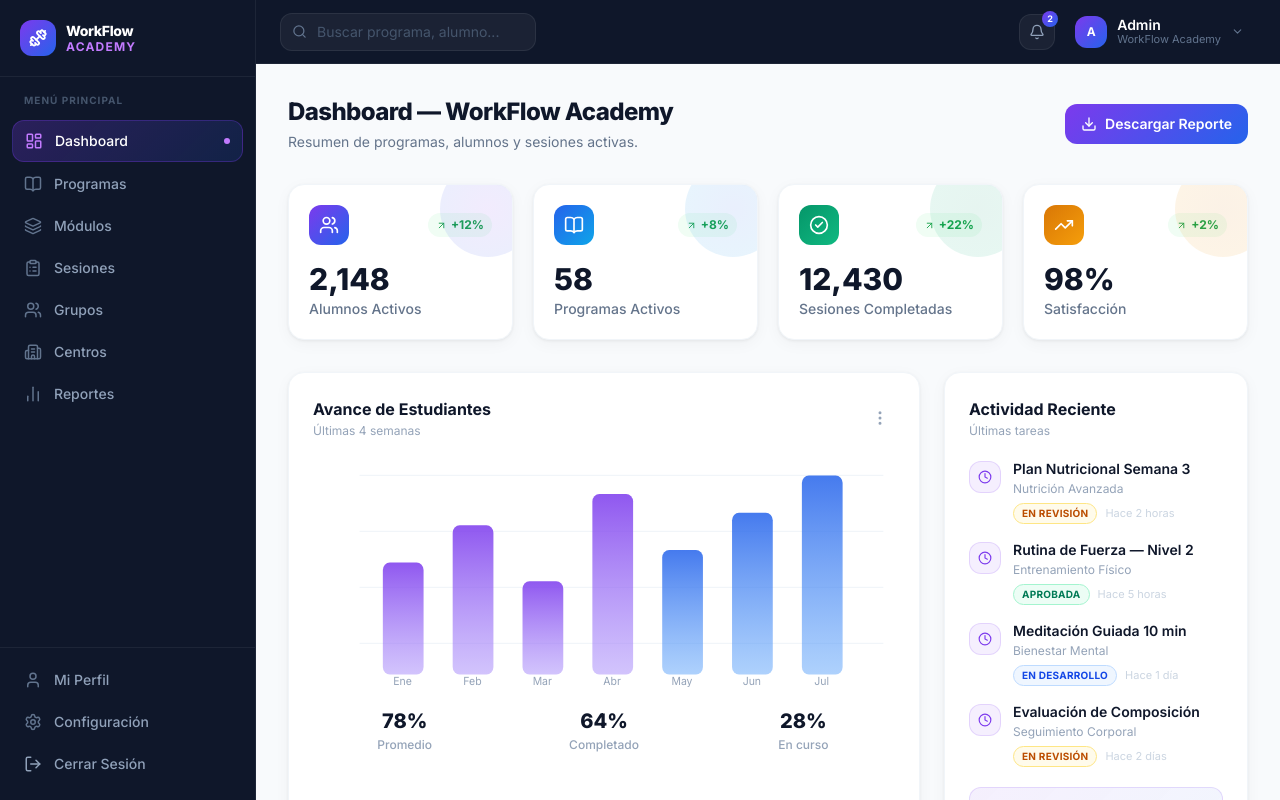
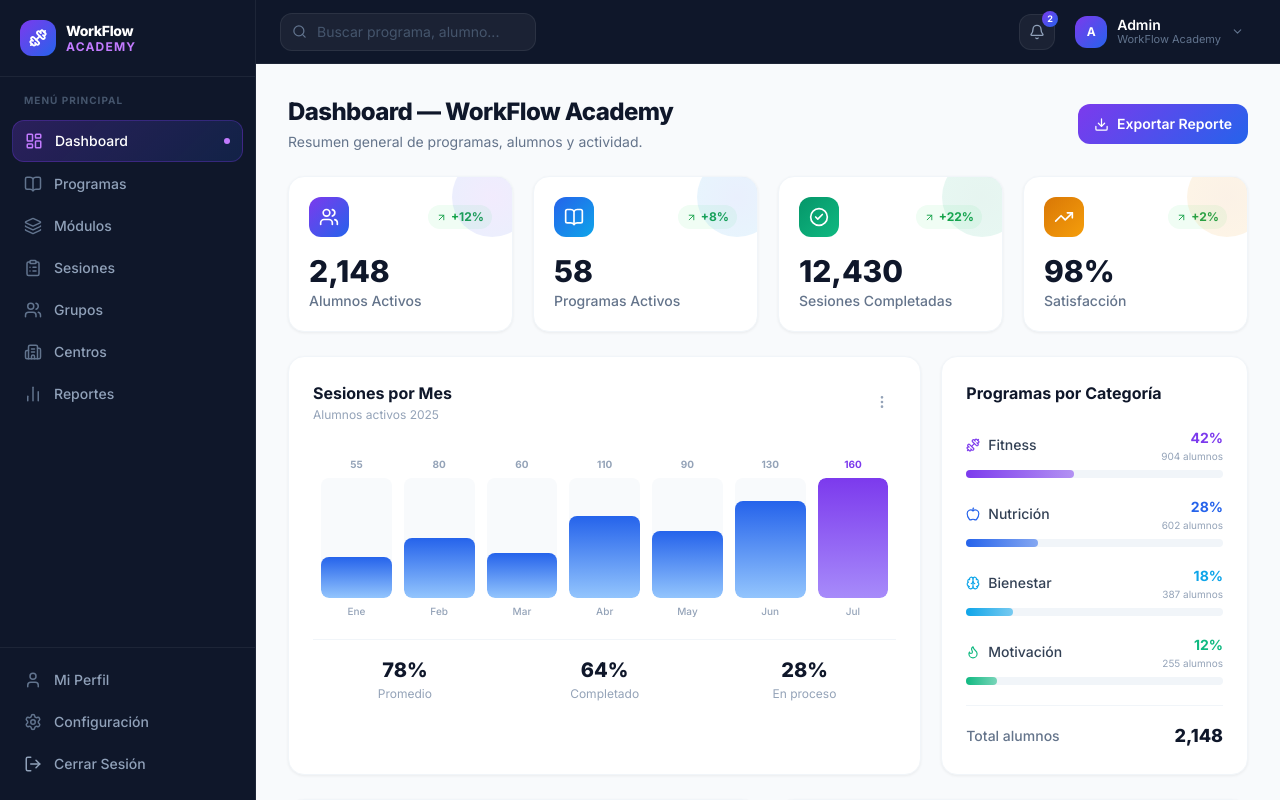
Before and after one commit to paradaandres0-blip/To-Do-List, a React (Vite) app: page /dashboard in a window 1280 px wide. Built offline with nearby package versions, Linux system fonts and the light colour scheme.

Commit message:
ajsutes dashborad

```diff
--- a/src/pages/dashboard/Dashboard.tsx
+++ b/src/pages/dashboard/Dashboard.tsx
@@ -2,48 +2,23 @@
 import {
   Users, BookOpen, CheckCircle2, TrendingUp,
   Clock, MoreVertical, Download, ArrowUpRight,
+  Dumbbell, Apple, Brain, Flame,
 } from 'lucide-react';
 
+// ── Métricas principales ──
 const STATS = [
-  {
-    title: 'Alumnos Activos',
-    value: '2,148',
-    icon: Users,
-    trend: '+12%',
-    gradientFrom: '#7c3aed',
-    gradientTo: '#2563eb',
-  },
-  {
-    title: 'Programas Activos',
-    value: '58',
-    icon: BookOpen,
-    trend: '+8%',
-    gradientFrom: '#2563eb',
-    gradientTo: '#0ea5e9',
-  },
-  {
-    title: 'Sesiones Completadas',
-    value: '12,430',
-    icon: CheckCircle2,
-    trend: '+22%',
-    gradientFrom: '#059669',
-    gradientTo: '#10b981',
-  },
-  {
-    title: 'Satisfacción',
-    value: '98%',
-    icon: TrendingUp,
-    trend: '+2%',
-    gradientFrom: '#d97706',
-    gradientTo: '#f59e0b',
-  },
+  { title: 'Alumnos Activos',       value: '2,148',  icon: Users,        trend: '+12%', from: '#7c3aed', to: '#2563eb' },
+  { title: 'Programas Activos',     value: '58',     icon: BookOpen,     trend: '+8%',  from: '#2563eb', to: '#0ea5e9' },
+  { title: 'Sesiones Completadas',  value: '12,430', icon: CheckCircle2, trend: '+22%', from: '#059669', to: '#10b981' },
+  { title: 'Satisfacción',          value: '98%',    icon: TrendingUp,   trend: '+2%',  from: '#d97706', to: '#f59e0b' },
 ];
 
-const RECENT_TASKS = [
-  { id: 1, title: 'Plan Nutricional Semana 3',   module: 'Nutrición Avanzada',   status: 'En revisión',    time: 'Hace 2 horas' },
-  { id: 2, title: 'Rutina de Fuerza — Nivel 2',  module: 'Entrenamiento Físico', status: 'Aprobada',       time: 'Hace 5 horas' },
-  { id: 3, title: 'Meditación Guiada 10 min',    module: 'Bienestar Mental',     status: 'En desarrollo',  time: 'Hace 1 día'   },
-  { id: 4, title: 'Evaluación de Composición',   module: 'Seguimiento Corporal', status: 'En revisión',    time: 'Hace 2 días'  },
+// ── Actividad reciente ──
+const RECENT = [
+  { id: 1, title: 'Plan Nutricional Semana 3',    module: 'Nutrición Avanzada',   status: 'En revisión',   time: 'Hace 2 h'  },
+  { id: 2, title: 'Rutina de Fuerza — Nivel 2',   module: 'Entrenamiento Físico', status: 'Aprobada',      time: 'Hace 5 h'  },
+  { id: 3, title: 'Meditación Guiada 10 min',     module: 'Bienestar Mental',     status: 'En desarrollo', time: 'Hace 1 día' },
+  { id: 4, title: 'Evaluación Composición Corp.', module: 'Seguimiento Corporal', status: 'En revisión',   time: 'Hace 2 días'},
 ];
 
 const statusStyle: Record<string, string> = {
@@ -52,193 +27,259 @@
   'En desarrollo':  'bg-blue-50    text-blue-700    border-blue-200',
 };
 
-const fadeUp = (delay = 0) => ({
-  initial: { opacity: 0, y: 18 },
-  animate: { opacity: 1, y: 0  },
-  transition: { duration: 0.35, delay },
+// ── Categorías de programas ──
+const CATEGORIES = [
+  { label: 'Fitness',    icon: Dumbbell, pct: 42, color: '#7c3aed', students: 904  },
+  { label: 'Nutrición',  icon: Apple,    pct: 28, color: '#2563eb', students: 602  },
+  { label: 'Bienestar',  icon: Brain,    pct: 18, color: '#0ea5e9', students: 387  },
+  { label: 'Motivación', icon: Flame,    pct: 12, color: '#10b981', students: 255  },
+];
+
+// ── Top alumnos ──
+const TOP_STUDENTS = [
+  { name: 'Mariana López',  program: 'Fitness Funcional',   sessions: 48, avatar: 'M' },
+  { name: 'Carlos Ruiz',    program: 'Nutrición Deportiva', sessions: 41, avatar: 'C' },
+  { name: 'Laura Gómez',    program: 'Mindfulness',         sessions: 37, avatar: 'L' },
+  { name: 'Diego Torres',   program: 'Pérdida de Peso',     sessions: 33, avatar: 'D' },
+];
+
+// ── Datos gráfica mensual ──
+const CHART_BARS = [
+  { label: 'Ene', val: 55  },
+  { label: 'Feb', val: 80  },
+  { label: 'Mar', val: 60  },
+  { label: 'Abr', val: 110 },
+  { label: 'May', val: 90  },
+  { label: 'Jun', val: 130 },
+  { label: 'Jul', val: 160 },
+];
+const maxVal = Math.max(...CHART_BARS.map((b) => b.val));
+
+const fade = (delay = 0) => ({
+  initial: { opacity: 0, y: 16 },
+  animate: { opacity: 1, y: 0 },
+  transition: { duration: 0.3, delay },
 });
 
 export const Dashboard = () => {
   return (
-    <div className="w-full space-y-8">
+    <div className="w-full space-y-6">
 
-      {/* ── Encabezado ── */}
-      <motion.div {...fadeUp(0)} className="flex flex-col sm:flex-row sm:items-center justify-between gap-4">
+      {/* ── Header ── */}
+      <motion.div {...fade(0)} className="flex flex-col sm:flex-row sm:items-center justify-between gap-4">
         <div>
           <h1 className="text-2xl font-extrabold tracking-tight" style={{ color: '#0f172a' }}>
             Dashboard — WorkFlow Academy
           </h1>
           <p className="text-sm mt-1" style={{ color: '#64748b' }}>
-            Resumen de programas, alumnos y sesiones activas.
+            Resumen general de programas, alumnos y actividad.
           </p>
         </div>
         <button
-          className="inline-flex items-center gap-2 px-4 py-2.5 rounded-xl text-sm font-semibold text-white transition-all hover:shadow-lg hover:scale-[1.02]"
+          className="inline-flex items-center gap-2 px-4 py-2.5 rounded-xl text-sm font-semibold text-white hover:opacity-90 transition-all"
           style={{ background: 'linear-gradient(135deg,#7c3aed,#2563eb)' }}
         >
-          <Download size={16} />
-          Descargar Reporte
+          <Download size={15} /> Exportar Reporte
         </button>
       </motion.div>
 
-      {/* ── Estadísticas ── */}
+      {/* ── KPI Cards ── */}
       <div className="grid grid-cols-1 sm:grid-cols-2 lg:grid-cols-4 gap-5">
-        {STATS.map((stat, i) => (
-          <motion.div
-            key={stat.title}
-            {...fadeUp(i * 0.08)}
+        {STATS.map((s, i) => (
+          <motion.div key={s.title} {...fade(i * 0.07)}
             className="bg-white rounded-2xl p-5 flex flex-col gap-4 relative overflow-hidden"
-            style={{ boxShadow: '0 1px 3px rgba(0,0,0,0.06), 0 4px 16px rgba(0,0,0,0.04)', border: '1px solid #f1f5f9' }}
-          >
-            {/* Orbe decorativo */}
-            <div
-              className="absolute -top-6 -right-6 w-24 h-24 rounded-full opacity-10"
-              style={{ background: `radial-gradient(circle, ${stat.gradientFrom}, ${stat.gradientTo})` }}
-            />
-
+            style={{ border: '1px solid #f1f5f9', boxShadow: '0 1px 3px rgba(0,0,0,0.06)' }}>
+            {/* Orbe */}
+            <div className="absolute -top-5 -right-5 w-20 h-20 rounded-full opacity-10"
+              style={{ background: `radial-gradient(circle,${s.from},${s.to})` }} />
             <div className="flex items-center justify-between">
-              <div
-                className="w-10 h-10 rounded-xl flex items-center justify-center"
-                style={{ background: `linear-gradient(135deg, ${stat.gradientFrom}, ${stat.gradientTo})` }}
-              >
-                <stat.icon size={20} className="text-white" />
+              <div className="w-10 h-10 rounded-xl flex items-center justify-center"
+                style={{ background: `linear-gradient(135deg,${s.from},${s.to})` }}>
+                <s.icon size={20} className="text-white" />
               </div>
-              <span
-                className="flex items-center gap-1 text-xs font-bold px-2 py-1 rounded-full"
-                style={{ background: '#f0fdf4', color: '#16a34a' }}
-              >
-                <ArrowUpRight size={11} />
-                {stat.trend}
+              <span className="flex items-center gap-1 text-xs font-bold px-2 py-1 rounded-full"
+                style={{ background: '#f0fdf4', color: '#16a34a' }}>
+                <ArrowUpRight size={11} />{s.trend}
               </span>
             </div>
-
             <div>
-              <p className="text-3xl font-extrabold" style={{ color: '#0f172a' }}>{stat.value}</p>
-              <p className="text-sm font-medium mt-0.5" style={{ color: '#64748b' }}>{stat.title}</p>
+              <p className="text-3xl font-extrabold" style={{ color: '#0f172a' }}>{s.value}</p>
+              <p className="text-sm font-medium mt-0.5" style={{ color: '#64748b' }}>{s.title}</p>
             </div>
           </motion.div>
         ))}
       </div>
 
-      {/* ── Sección inferior ── */}
-      <div className="grid grid-cols-1 lg:grid-cols-3 gap-6">
+      {/* ── Fila media: gráfica + categorías ── */}
+      <div className="grid grid-cols-1 lg:grid-cols-3 gap-5">
 
-        {/* Gráfica placeholder */}
-        <motion.div
-          {...fadeUp(0.35)}
-          className="lg:col-span-2 bg-white rounded-2xl p-6"
-          style={{ boxShadow: '0 1px 3px rgba(0,0,0,0.06), 0 4px 16px rgba(0,0,0,0.04)', border: '1px solid #f1f5f9' }}
-        >
-          <div className="flex items-center justify-between mb-6">
+        {/* Gráfica de barras SVG */}
+        <motion.div {...fade(0.28)} className="lg:col-span-2 bg-white rounded-2xl p-6"
+          style={{ border: '1px solid #f1f5f9', boxShadow: '0 1px 3px rgba(0,0,0,0.06)' }}>
+          <div className="flex items-center justify-between mb-5">
             <div>
-              <h2 className="text-base font-bold" style={{ color: '#0f172a' }}>Avance de Estudiantes</h2>
-              <p className="text-xs mt-0.5" style={{ color: '#94a3b8' }}>Últimas 4 semanas</p>
+              <h2 className="text-base font-bold" style={{ color: '#0f172a' }}>Sesiones por Mes</h2>
+              <p className="text-xs mt-0.5" style={{ color: '#94a3b8' }}>Alumnos activos 2025</p>
             </div>
             <button className="p-1.5 rounded-lg hover:bg-slate-100 transition-colors">
-              <MoreVertical size={18} style={{ color: '#94a3b8' }} />
+              <MoreVertical size={16} style={{ color: '#94a3b8' }} />
             </button>
           </div>
 
-          {/* Gráfica SVG de barras */}
-          <div className="w-full h-56 relative">
-            <svg viewBox="0 0 500 180" className="w-full h-full" preserveAspectRatio="none">
-              {/* Grid lines */}
-              {[0,1,2,3].map((i) => (
-                <line key={i} x1="40" y1={10 + i*45} x2="490" y2={10 + i*45}
-                  stroke="#f1f5f9" strokeWidth="1" />
-              ))}
-              {/* Barras */}
-              {[
-                { x: 60,  h: 90,  label: 'Ene', color: '#7c3aed' },
-                { x: 120, h: 120, label: 'Feb', color: '#7c3aed' },
-                { x: 180, h: 75,  label: 'Mar', color: '#7c3aed' },
-                { x: 240, h: 145, label: 'Abr', color: '#7c3aed' },
-                { x: 300, h: 100, label: 'May', color: '#2563eb' },
-                { x: 360, h: 130, label: 'Jun', color: '#2563eb' },
-                { x: 420, h: 160, label: 'Jul', color: '#2563eb' },
-              ].map((b) => (
-                <g key={b.label}>
-                  <rect x={b.x} y={170 - b.h} width="35" height={b.h} rx="6"
-                    fill={`url(#grad-${b.color.replace('#','')})`} opacity="0.85" />
-                  <text x={b.x + 17} y="178" textAnchor="middle" fontSize="9" fill="#94a3b8">{b.label}</text>
-                </g>
-              ))}
-              {/* Gradientes */}
-              <defs>
-                <linearGradient id="grad-7c3aed" x1="0" y1="0" x2="0" y2="1">
-                  <stop offset="0%" stopColor="#7c3aed" />
-                  <stop offset="100%" stopColor="#a78bfa" stopOpacity="0.6" />
-                </linearGradient>
-                <linearGradient id="grad-2563eb" x1="0" y1="0" x2="0" y2="1">
-                  <stop offset="0%" stopColor="#2563eb" />
-                  <stop offset="100%" stopColor="#60a5fa" stopOpacity="0.6" />
-                </linearGradient>
-              </defs>
-            </svg>
+          {/* Barras SVG */}
+          <div className="flex items-end gap-3 h-44 px-2">
+            {CHART_BARS.map((b, i) => {
+              const heightPct = (b.val / maxVal) * 100;
+              const isLast = i === CHART_BARS.length - 1;
+              return (
+                <div key={b.label} className="flex-1 flex flex-col items-center gap-1.5">
+                  <span className="text-[10px] font-bold" style={{ color: isLast ? '#7c3aed' : '#94a3b8' }}>
+                    {b.val}
+                  </span>
+                  <div className="w-full rounded-lg overflow-hidden flex items-end" style={{ height: '120px', background: '#f8fafc' }}>
+                    <div
+                      className="w-full rounded-lg transition-all duration-700"
+                      style={{
+                        height: `${heightPct}%`,
+                        background: isLast
+                          ? 'linear-gradient(180deg,#7c3aed,#a78bfa)'
+                          : 'linear-gradient(180deg,#2563eb,#93c5fd)',
+                      }}
+                    />
+                  </div>
+                  <span className="text-[10px] font-medium" style={{ color: '#94a3b8' }}>{b.label}</span>
+                </div>
+              );
+            })}
           </div>
 
-          {/* Mini stats row */}
-          <div className="grid grid-cols-3 gap-4 mt-5">
+          {/* Mini stats */}
+          <div className="grid grid-cols-3 gap-4 mt-5 pt-4" style={{ borderTop: '1px solid #f1f5f9' }}>
             {[
-              { label: 'Promedio',   value: '78%' },
-              { label: 'Completado', value: '64%' },
-              { label: 'En curso',   value: '28%' },
+              { label: 'Promedio',     value: '78%' },
+              { label: 'Completado',   value: '64%' },
+              { label: 'En proceso',   value: '28%' },
             ].map((s) => (
               <div key={s.label} className="text-center">
                 <p className="text-xl font-extrabold" style={{ color: '#0f172a' }}>{s.value}</p>
-                <p className="text-xs font-medium mt-0.5" style={{ color: '#94a3b8' }}>{s.label}</p>
+                <p className="text-xs mt-0.5" style={{ color: '#94a3b8' }}>{s.label}</p>
               </div>
             ))}
           </div>
         </motion.div>
 
+        {/* Categorías de programas */}
+        <motion.div {...fade(0.33)} className="bg-white rounded-2xl p-6"
+          style={{ border: '1px solid #f1f5f9', boxShadow: '0 1px 3px rgba(0,0,0,0.06)' }}>
+          <h2 className="text-base font-bold mb-5" style={{ color: '#0f172a' }}>Programas por Categoría</h2>
+          <div className="space-y-4">
+            {CATEGORIES.map((cat) => (
+              <div key={cat.label}>
+                <div className="flex items-center justify-between mb-1.5">
+                  <div className="flex items-center gap-2">
+                    <cat.icon size={14} style={{ color: cat.color }} />
+                    <span className="text-sm font-medium" style={{ color: '#334155' }}>{cat.label}</span>
+                  </div>
+                  <div className="text-right">
+                    <span className="text-sm font-bold" style={{ color: cat.color }}>{cat.pct}%</span>
+                    <p className="text-[10px]" style={{ color: '#94a3b8' }}>{cat.students} alumnos</p>
+                  </div>
+                </div>
+                <div className="h-2 rounded-full" style={{ background: '#f1f5f9' }}>
+                  <div className="h-2 rounded-full transition-all duration-700"
+                    style={{ width: `${cat.pct}%`, background: `linear-gradient(90deg,${cat.color},${cat.color}88)` }} />
+                </div>
+              </div>
+            ))}
+          </div>
+
+          {/* Total */}
+          <div className="mt-5 pt-4 flex items-center justify-between"
+            style={{ borderTop: '1px solid #f1f5f9' }}>
+            <span className="text-sm font-medium" style={{ color: '#64748b' }}>Total alumnos</span>
+            <span className="text-lg font-extrabold" style={{ color: '#0f172a' }}>2,148</span>
+          </div>
+        </motion.div>
+      </div>
+
+      {/* ── Fila baja: actividad reciente + top alumnos ── */}
+      <div className="grid grid-cols-1 lg:grid-cols-2 gap-5">
+
         {/* Actividad reciente */}
-        <motion.div
-          {...fadeUp(0.42)}
-          className="bg-white rounded-2xl p-6"
-          style={{ boxShadow: '0 1px 3px rgba(0,0,0,0.06), 0 4px 16px rgba(0,0,0,0.04)', border: '1px solid #f1f5f9' }}
-        >
+        <motion.div {...fade(0.4)} className="bg-white rounded-2xl p-6"
+          style={{ border: '1px solid #f1f5f9', boxShadow: '0 1px 3px rgba(0,0,0,0.06)' }}>
           <div className="flex items-center justify-between mb-5">
             <div>
               <h2 className="text-base font-bold" style={{ color: '#0f172a' }}>Actividad Reciente</h2>
-              <p className="text-xs mt-0.5" style={{ color: '#94a3b8' }}>Últimas tareas</p>
+              <p className="text-xs mt-0.5" style={{ color: '#94a3b8' }}>Últimas sesiones y tareas</p>
             </div>
           </div>
-
           <div className="space-y-4">
-            {RECENT_TASKS.map((task) => (
-              <div key={task.id} className="flex gap-3 items-start">
-                <div
-                  className="w-8 h-8 rounded-xl flex items-center justify-center flex-shrink-0 mt-0.5"
-                  style={{ background: 'rgba(124,58,237,0.08)', border: '1px solid rgba(124,58,237,0.15)' }}
-                >
+            {RECENT.map((item) => (
+              <div key={item.id} className="flex items-start gap-3">
+                <div className="w-8 h-8 rounded-xl flex items-center justify-center flex-shrink-0 mt-0.5"
+                  style={{ background: 'rgba(124,58,237,0.08)', border: '1px solid rgba(124,58,237,0.15)' }}>
                   <Clock size={14} style={{ color: '#7c3aed' }} />
                 </div>
                 <div className="flex-1 min-w-0">
-                  <p className="text-sm font-semibold truncate" style={{ color: '#0f172a' }}>{task.title}</p>
-                  <p className="text-xs mt-0.5" style={{ color: '#94a3b8' }}>{task.module}</p>
+                  <p className="text-sm font-semibold truncate" style={{ color: '#0f172a' }}>{item.title}</p>
+                  <p className="text-xs mt-0.5" style={{ color: '#94a3b8' }}>{item.module}</p>
                   <div className="flex items-center gap-2 mt-1.5">
-                    <span
-                      className={`text-[10px] font-bold uppercase tracking-wide px-2 py-0.5 rounded-full border ${statusStyle[task.status] ?? ''}`}
-                    >
-                      {task.status}
+                    <span className={`text-[10px] font-bold uppercase px-2 py-0.5 rounded-full border ${statusStyle[item.status] ?? ''}`}>
+                      {item.status}
                     </span>
-                    <span className="text-[11px]" style={{ color: '#cbd5e1' }}>{task.time}</span>
+                    <span className="text-[11px]" style={{ color: '#cbd5e1' }}>{item.time}</span>
                   </div>
                 </div>
               </div>
             ))}
           </div>
+          <button className="w-full mt-5 py-2 text-xs font-semibold rounded-xl transition-all hover:opacity-80"
+            style={{ background: 'rgba(124,58,237,0.07)', border: '1px solid rgba(124,58,237,0.15)', color: '#7c3aed' }}>
+            Ver toda la actividad
+          </button>
+        </motion.div>
 
-          <button
-            className="w-full mt-5 py-2 text-sm font-semibold rounded-xl transition-all hover:opacity-80"
-            style={{
-              background: 'linear-gradient(135deg,rgba(124,58,237,0.08),rgba(37,99,235,0.06))',
-              border: '1px solid rgba(124,58,237,0.15)',
-              color: '#7c3aed',
-            }}
-          >
-            Ver toda la actividad
+        {/* Top alumnos */}
+        <motion.div {...fade(0.45)} className="bg-white rounded-2xl p-6"
+          style={{ border: '1px solid #f1f5f9', boxShadow: '0 1px 3px rgba(0,0,0,0.06)' }}>
+          <div className="flex items-center justify-between mb-5">
+            <div>
+              <h2 className="text-base font-bold" style={{ color: '#0f172a' }}>Top Alumnos</h2>
+              <p className="text-xs mt-0.5" style={{ color: '#94a3b8' }}>Más sesiones este mes</p>
+            </div>
+            <span className="text-xs font-semibold px-2.5 py-1 rounded-full"
+              style={{ background: 'rgba(124,58,237,0.08)', color: '#7c3aed', border: '1px solid rgba(124,58,237,0.2)' }}>
+              Julio 2025
+            </span>
+          </div>
+          <div className="space-y-3">
+            {TOP_STUDENTS.map((s, i) => (
+              <div key={s.name} className="flex items-center gap-3 p-3 rounded-xl transition-colors hover:bg-slate-50">
+                {/* Ranking */}
+                <span className="text-xs font-extrabold w-5 text-center flex-shrink-0"
+                  style={{ color: i === 0 ? '#f59e0b' : i === 1 ? '#94a3b8' : i === 2 ? '#d97706' : '#cbd5e1' }}>
+                  #{i + 1}
+                </span>
+                {/* Avatar */}
+                <div className="w-9 h-9 rounded-xl flex items-center justify-center text-white text-sm font-extrabold flex-shrink-0"
+                  style={{ background: 'linear-gradient(135deg,#7c3aed,#2563eb)' }}>
+                  {s.avatar}
+                </div>
+                <div className="flex-1 min-w-0">
+                  <p className="text-sm font-semibold truncate" style={{ color: '#0f172a' }}>{s.name}</p>
+                  <p className="text-xs truncate" style={{ color: '#94a3b8' }}>{s.program}</p>
+                </div>
+                <div className="text-right flex-shrink-0">
+                  <p className="text-sm font-extrabold" style={{ color: '#0f172a' }}>{s.sessions}</p>
+                  <p className="text-[10px]" style={{ color: '#94a3b8' }}>sesiones</p>
+                </div>
+              </div>
+            ))}
+          </div>
+          <button className="w-full mt-4 py-2 text-xs font-semibold rounded-xl transition-all hover:opacity-80"
+            style={{ background: 'rgba(124,58,237,0.07)', border: '1px solid rgba(124,58,237,0.15)', color: '#7c3aed' }}>
+            Ver todos los alumnos
           </button>
         </motion.div>
 
```
